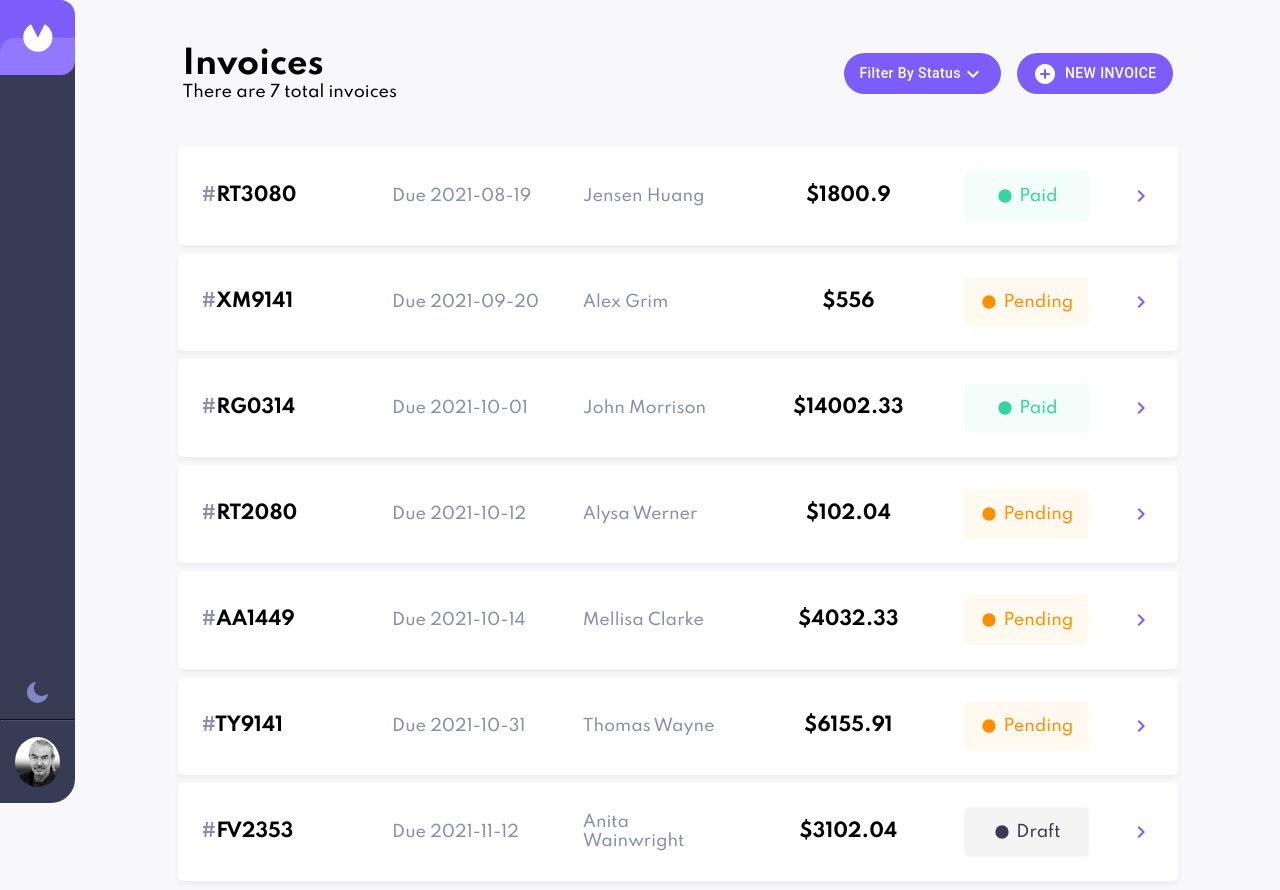
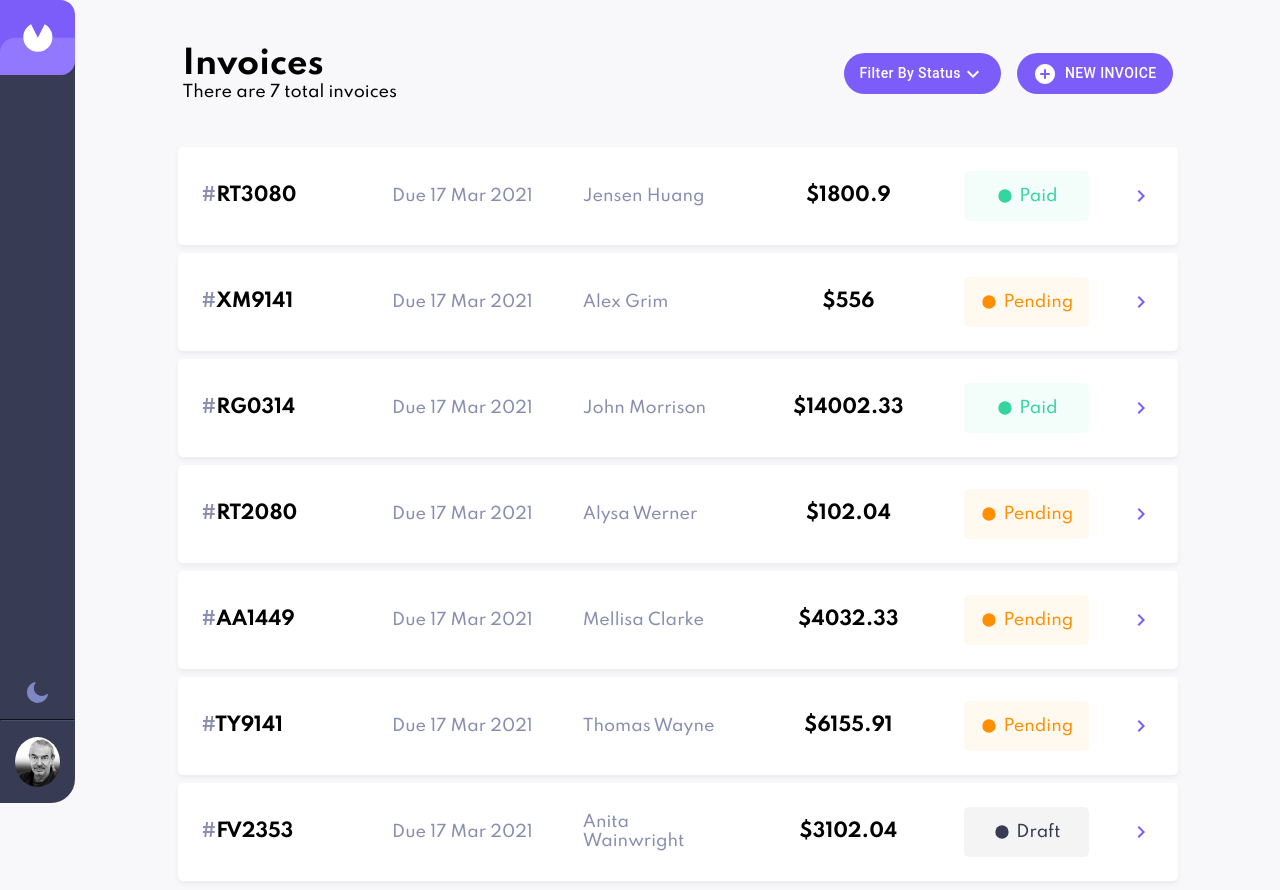
Before and after one commit to Jguz17/billy-invoice-frontend, a React (Create React App) app: page / in a window 1280 px wide. Shown: the top 890 px of the page. Built offline with nearby package versions, Linux system fonts and the light colour scheme.

Commit message:
Added date formatting

```diff
--- a/src/components/invoices/InvoiceItem.js
+++ b/src/components/invoices/InvoiceItem.js
@@ -14,17 +14,17 @@ const InvoiceItem = (props) => {
         bgColor = "#FFF9F0"
     }
 
-    // var  months = ["January", "February", "March", "April", "May", "June", "July", "August", "September", "October", "November", "December"];
-    // var d = new Date();
-    // var monthName=months[d.getMonth()]; // "July" (or current month)
-    // let shortMonth = d.toLocaleString('en-us', { month: 'short' }); /* Jun */
+    var  months = ["January", "February", "March", "April", "May", "June", "July", "August", "September", "October", "November", "December"];
+    var d = new Date();
+    let shortMonth = d.toLocaleString('en-us', { month: 'short' }); /* Jun */
+    let date = d.getDate()
+    let year = d.getFullYear()
 
-    // console.log(shortMonth)
-
+    const shortDate = `${date} ${shortMonth} ${year}`
     return (
         <div style={{ display: "flex", padding: "1.5rem", justifyContent: "space-between", backgroundColor: "#fff", marginBottom: ".5rem", boxShadow: "0px 3px 5px 0px rgba(0,0,0,0.05)", borderRadius: "5px", alignItems: "center" }}>
             <div style={{ width: "150px" }}><h3><span style={{ color: "#888EB0" }}>#</span>{props.invoiceItem.id}</h3></div>
-            <div style={{ width: "150px", color: "#888EB0" }}><p>Due {props.invoiceItem.paymentDue}</p></div>
+            <div style={{ width: "150px", color: "#888EB0" }}><p>Due {shortDate}</p></div>
             <div style={{ width: "150px", color: "#888EB0" }}><p>{props.invoiceItem.clientName}</p></div>
             <div style={{ width: "150px", textAlign: "center" }}><h3>${props.invoiceItem.total}</h3></div>
             <div style={{ width: "125px", height: "50px", backgroundColor: `${bgColor}`, color: `${color}`, display: "flex", alignItems: "center", justifyContent: "center", borderRadius: "5px" }}><FiberManualRecordIcon fontSize="small" style={{ marginRight: ".25rem" }}/><p>{props.invoiceItem.status.charAt(0).toUpperCase() + props.invoiceItem.status.slice(1)}</p></div>
```
